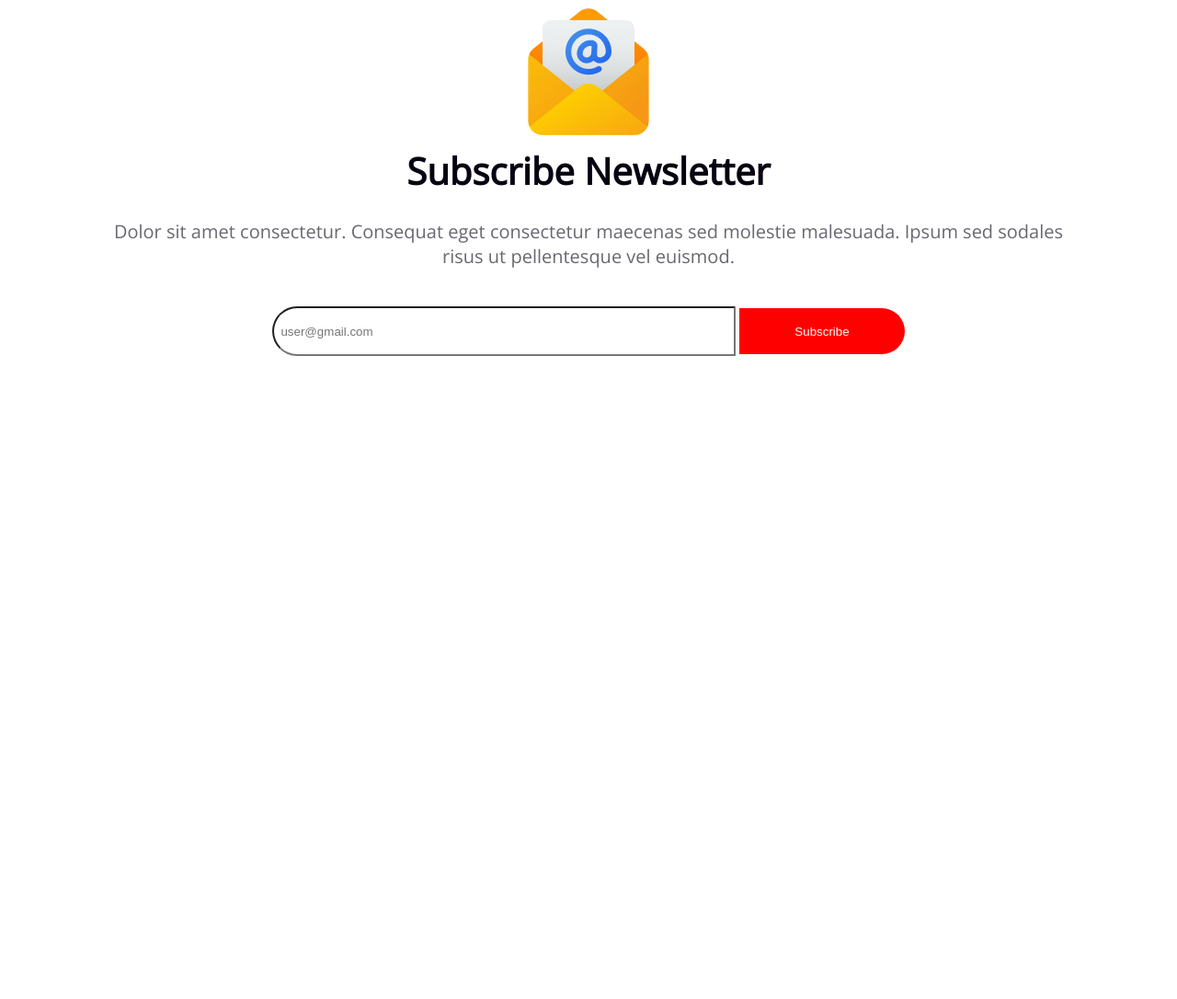
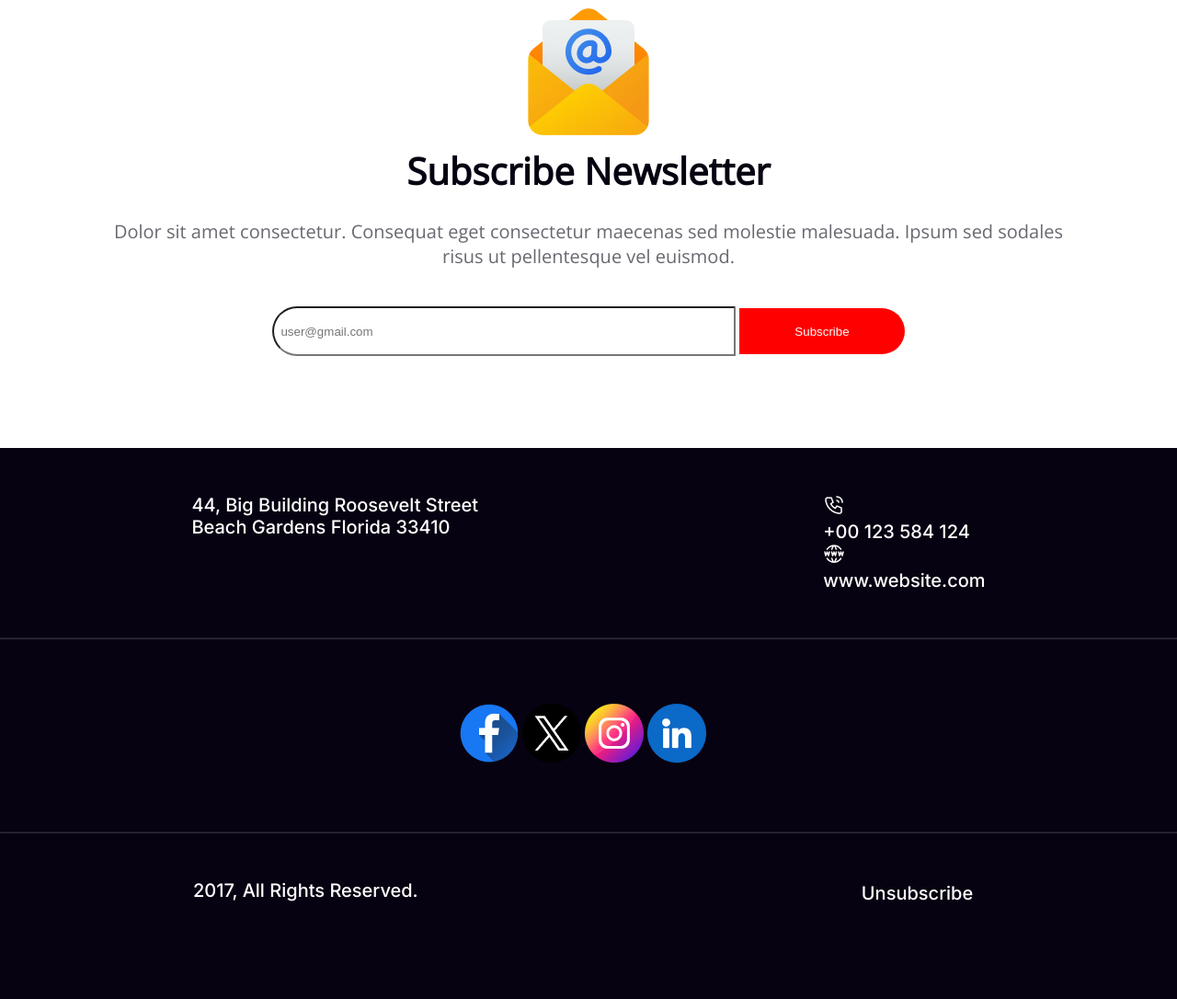
Before and after one commit to IffatLeuza/Assignmet1-New-year-New-Mission, a plain HTML site: page index.html in a window 1280 px wide. Shown: the part 5245-6331 px from the top of the page at 92% size. Before the commit the page ends 5632 px from the top, so only its background shows below. Drawn offline with nearby package versions, Linux system fonts and the light colour scheme.

Commit message:
Final commit

```diff
--- a/index.html
+++ b/index.html
@@ -3,11 +3,12 @@
 <head>
     <meta charset="UTF-8">
     <meta name="viewport" content="width=device-width, initial-scale=1.0">
+
     <title>New year New mission</title>
     <link rel="icon" href="resources/2024.png"> <!--fev icon img-->
     <link rel="stylesheet" href="styles/style.css">  <!--style.css link-->
 
-</head>
+   </head>
 
 <body>
     <header>
@@ -149,7 +150,37 @@
 
     <footer>
         <!-- footer section starts -->
-        <section>
+        <section class="foot_container">
+            <div class="foot_address_container">
+                <p class="foot_address foot_text">44, Big Building Roosevelt Street Beach Gardens Florida 33410</p>
+                <div>
+                    <div>
+                        <img src="resources/Call.png" alt="call Icon">
+                        <p class="foot_text">+00 123 584 124</p>
+
+                    </div>
+                    <div>
+                        <img src="resources/Website.png" alt="website Icon">
+                        <p class="foot_text">www.website.com</p>
+                    </div>
+                </div>
+            </div>
+            <hr class="hr_style">
+
+            <div class="foot_images">
+                <img src="resources/Facebook.png" alt="Facebook">
+                <img src="resources/Twitter.png" alt="Twitter">
+                <img src= "resources/Instagram.png" alt="Instagram">
+                <img src="resources/Linkedin.png" alt="Linkedin">
+            </div>
+            <hr class="hr_style">
+
+            <div class = "foot_btn_container">
+                <p id="all_right_id" class="foot_text">2017, All Rights Reserved.</p>
+                <button type="button" class="foot_btn" id="unsub_id" >
+                    <span class="foot_text">Unsubscribe</span>
+                </button>
+            </div>
 
         </section>
     </footer>
--- a/styles/style.css
+++ b/styles/style.css
@@ -290,6 +290,7 @@
 #aw_port_text{
     width: 890px;
     height: 60px;
+    margin: 0px;
     text-align: start;
 }
 /* Subscribe styles */
@@ -302,6 +303,7 @@
 
 #holi_conta_id{
     padding-top: 50px;
+    padding-bottom: 100px;
     margin: auto;
     text-align: center;
 }
@@ -319,3 +321,63 @@
     border-radius: 0px 50px 50px 0px;
     background: #F00;
 }
+/* footer section styles */
+.foot_container{
+    width: 100%;
+    /* border-radius: 10px;
+    max-width: 1320px; */
+    margin: auto;
+    background: none;
+    background-color: #070211;
+}
+
+.foot_address_container{
+    display: flex;
+    justify-content: space-around;
+    padding: 50px;
+    margin: auto;
+}
+.foot_text{
+    color: #FFF;
+    font-family: Inter;
+    font-size: 20px;
+    font-weight: 500;
+}
+.foot_address{
+    width: 370px;
+    height: 80px;
+
+}
+.foot_btn_container{
+    display: flex;
+    justify-content: space-around;
+    /* padding-left: 100px;
+    padding-right: 100px; */
+    margin: auto;
+    padding-bottom: 100px;
+    padding-top: 50px;
+}
+.foot_images{
+    padding: 50px;
+    margin: 20px 450px 20px 450px;
+
+}
+.foot_btn{
+    background: none;
+    background-color: none;
+    border: none;
+}
+
+#all_right_id{
+    width: 295px;
+    height: 30px;
+}
+#unsub_id{
+    width: 145px;
+    height: 30px;
+}
+.hr_style{
+    max-width: 1320px;
+    margin: auto;
+    border-color: rgba(255, 255, 255, 0.15);
+   }
```
